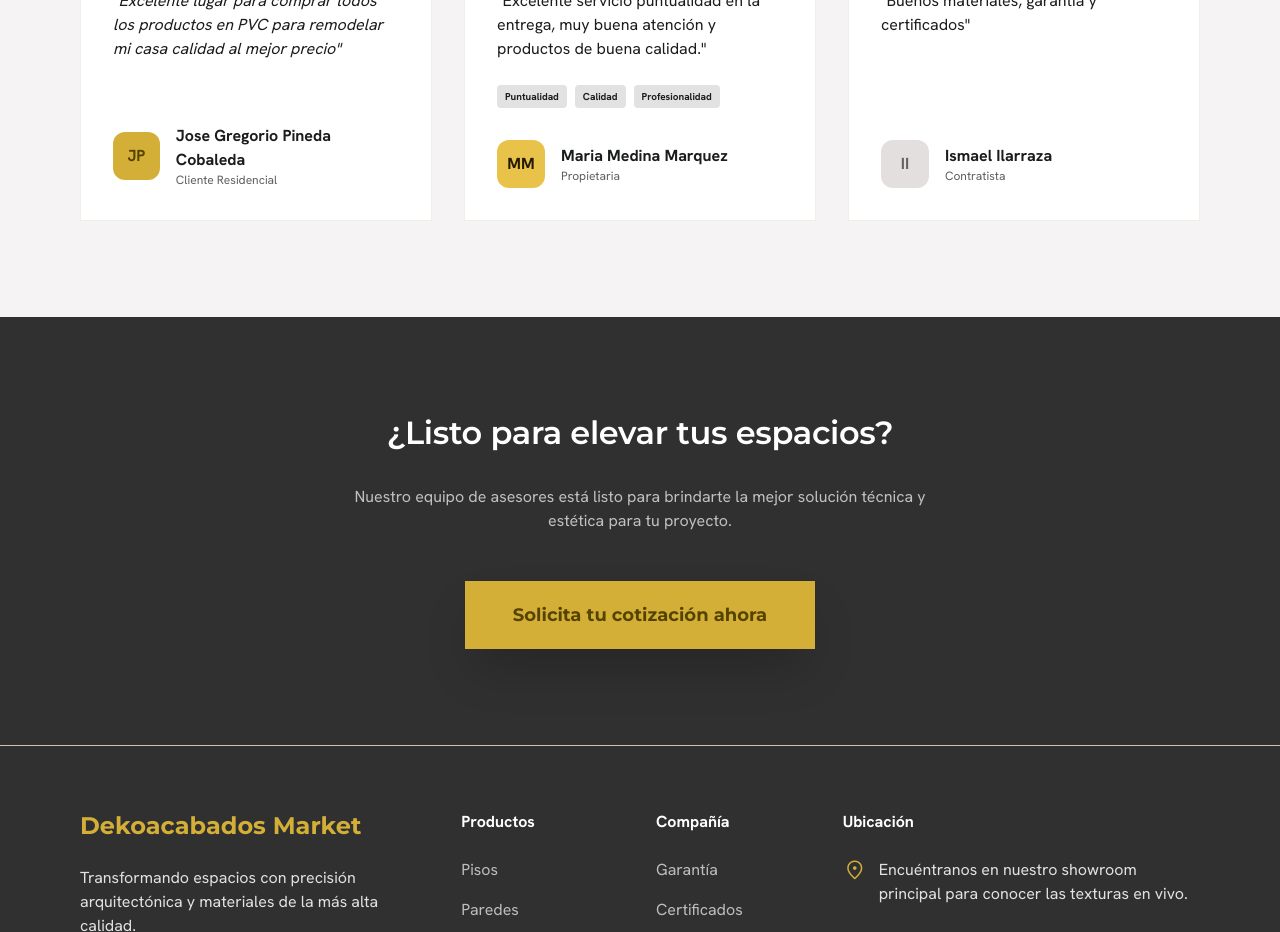
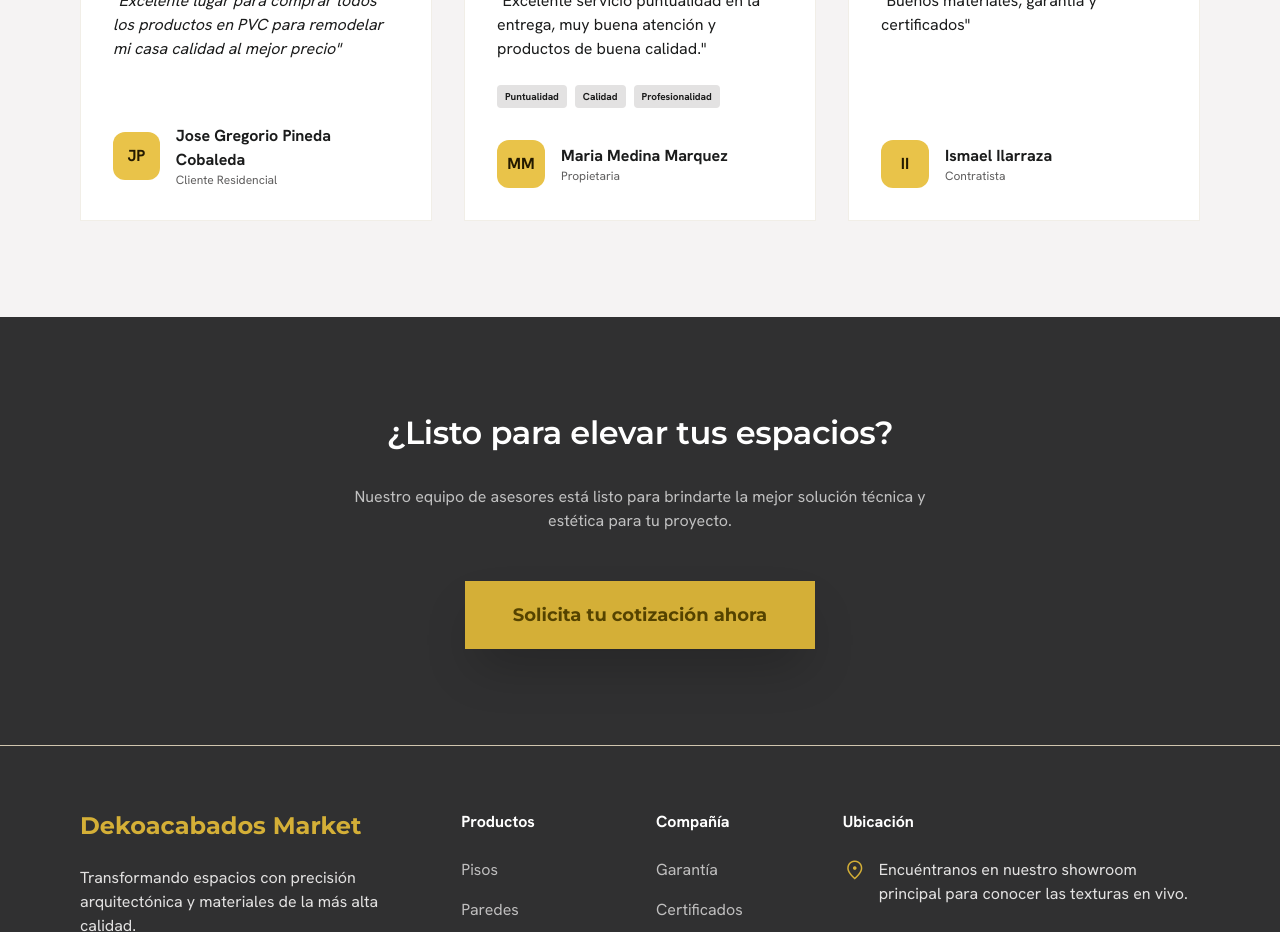
Before and after one commit to surion13/dekoacabados, a React (Vite) app: page / in a window 1280 px wide. Shown: the part 2560-3492 px from the top of the page. Built offline with nearby package versions, Linux system fonts and the light colour scheme.

Commit message:
correccion de colores en testimonials initialsBg

```diff
--- a/src/components/Testimonials.jsx
+++ b/src/components/Testimonials.jsx
@@ -18,8 +18,8 @@ const testimonials = [
     italic: true,
     tags: null,
     initials: "JP",
-    initialsBg: "bg-primary-container",
-    initialsText: "text-on-primary-container",
+    initialsBg: "bg-primary-fixed-dim",
+    initialsText: "text-on-primary-fixed",
     name: "Jose Gregorio Pineda Cobaleda",
     role: "Cliente Residencial",
   },
@@ -38,8 +38,8 @@ const testimonials = [
     italic: false,
     tags: null,
     initials: "II",
-    initialsBg: "bg-secondary-container",
-    initialsText: "text-on-secondary-container",
+    initialsBg: "bg-primary-fixed-dim",
+    initialsText: "text-on-primary-fixed",
     name: "Ismael Ilarraza",
     role: "Contratista",
   },
```
